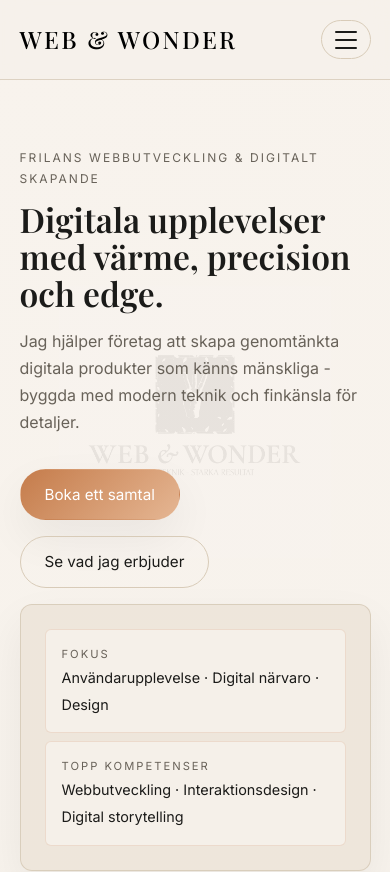
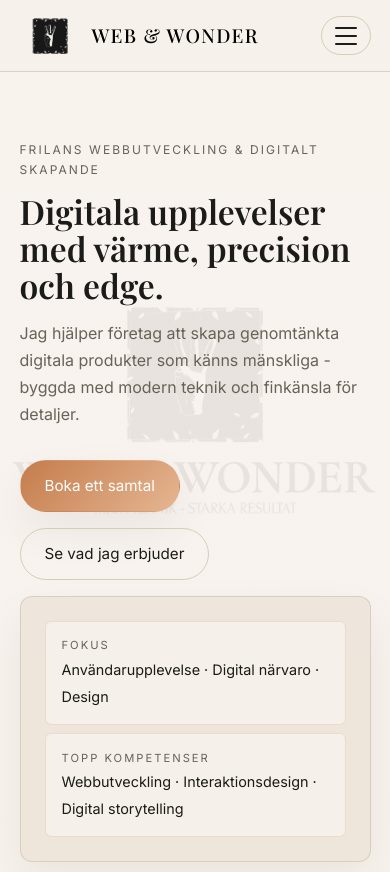
Before and after one commit to Fagerdahl/web-and-wonder, a plain HTML site: page index.html in a window 390 px wide. Shown: the top 872 px of the page. Drawn offline with nearby package versions, Linux system fonts and the light colour scheme.

Commit message:
fix: Improvements

```diff
--- a/index.html
+++ b/index.html
@@ -27,7 +27,11 @@
 
    <header class="site-header">
   <div class="brand">
-    <a href="#" class="brand-name" style="color: black; font-size: 1.5rem; text-decoration: none;">
+    <a href="/" aria-label="Till startsidan">
+      <img src="logoinv.webp" class="logo" alt="Web & Wonder logotyp" />
+    </a>
+
+    <a href="/" class="brand-name">
       Web & Wonder
     </a>
   </div>
--- a/main.js
+++ b/main.js
@@ -118,9 +118,9 @@ const $$ = (sel, root = document) => Array.from(root.querySelectorAll(sel));
   if (!form) return;
 
   const successMarkup = `
-    <p style="font-size:1rem; margin:0;">
-      🌞 Tack! Ditt meddelande är skickat.<br>
-      Jag återkommer så snart jag kan.
+    <p style="font-family: 'Playfair Display', serif;">
+      ✅ Tack för ditt meddelande! <br>
+      /Ronja, Web & Wonder
     </p>
   `;
 
@@ -177,3 +177,38 @@ const $$ = (sel, root = document) => Array.from(root.querySelectorAll(sel));
     if (e.key === "Escape") close();
   });
 })();
+
+// ==============================
+// Header hide on scroll (mobile-friendly)
+// ==============================
+(() => {
+  const header = document.querySelector(".site-header");
+  if (!header) return;
+
+  let lastY = window.scrollY;
+  const threshold = 12;
+
+  window.addEventListener(
+    "scroll",
+    () => {
+      const y = window.scrollY;
+      const diff = y - lastY;
+
+      // Nära toppen – visa alltid
+      if (y < 40) {
+        header.classList.remove("is-hidden");
+        lastY = y;
+        return;
+      }
+
+      // Scroll ner → göm
+      if (diff > threshold) header.classList.add("is-hidden");
+
+      // Scroll upp → visa
+      if (diff < -threshold) header.classList.remove("is-hidden");
+
+      lastY = y;
+    },
+    { passive: true }
+  );
+})();
--- a/style.css
+++ b/style.css
@@ -38,14 +38,24 @@ body {
   position: sticky;
   top: 0;
   z-index: 10;
+
+  display: flex;
+  align-items: center;
+  justify-content: space-between;
+
+  padding: 1.2rem 7vw;
+  height: 72px;
+
   backdrop-filter: blur(14px);
   background: rgba(245, 241, 234, 0.9);
   border-bottom: 1px solid rgba(216, 203, 184, 0.8);
-  display: flex;
-  align-items: center;
-  justify-content: space-between;
-  padding: 1.2rem 7vw;
+
+  transition:
+    transform 0.4s cubic-bezier(0.25, 0.8, 0.25, 1),
+    opacity 0.3s ease;
+  will-change: transform, opacity;
 }
+
 
 .brand {
   display: flex;
@@ -53,10 +63,18 @@ body {
   gap: 0.75rem;
 }
 
+.site-header .brand-name {
+  color: #000;
+  font-size: 1.2rem;
+  text-decoration: none;
+  white-space: nowrap;
+}
+
 .logo {
-  height: 40px;
+  height: 80px;
   width: auto;
   object-fit: contain;
+  display: block;
 }
 
 .brand-name {
@@ -767,10 +785,6 @@ body {
 }
 
 @media (max-width: 700px) {
-  .main-nav {
-    display: none;
-  }
-
   .hero {
     padding: 3.5rem 5vw 3rem;
   }
@@ -782,4 +796,28 @@ body {
   .contact-block {
     padding: 1.5rem 1.4rem;
   }
+
+  .body-logo-bg {
+    width: 120vw;
+  }
+
+  .brand-name {
+    font-size: 0.95rem;
+    letter-spacing: 0.07em;
+    white-space: nowrap;
+  }
+
+  .logo {
+    height: 60px;
+  }
+
+  /* Hide-on-scroll ska gälla även på mobil */
+  .site-header {
+    padding: 0.8rem 5vw;
+  }
+
+  .site-header.is-hidden {
+    transform: translateY(-100%);
+    opacity: 0;
+  }
 }
```
Also changed, not shown: README.md, logoinv.webp (added).
